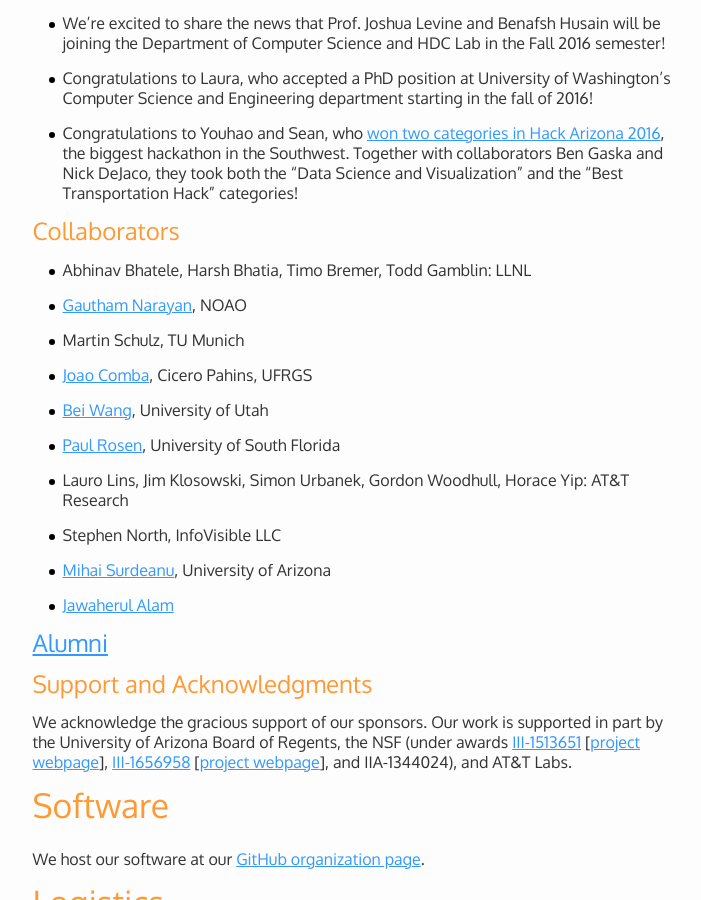
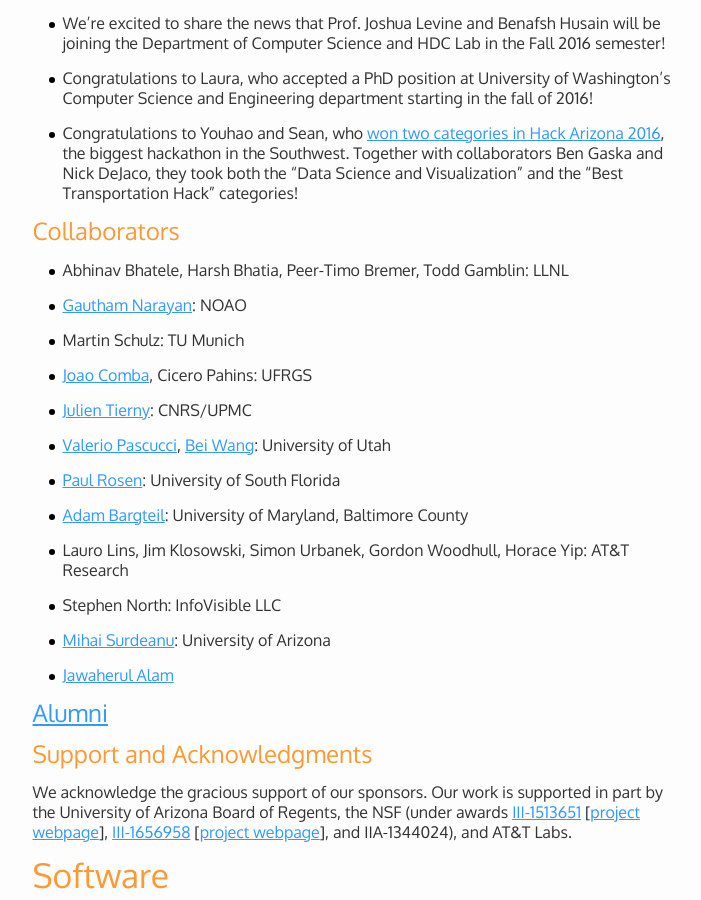
Before and after one commit to hdc-arizona/hdc-arizona.github.io, a Jekyll site: the page built from index.md, in a window 1280 px wide and 900 px high, scrolled down 1430 px. Shown: the whole window, without its empty margins (135-836 px from the left). Built offline with Jekyll 4.4.1, drawn with Linux system fonts in a browser that asks for light colours.

Commit message:
Some adds to collaborators (likely to be removed soon)

```diff
--- a/index.md
+++ b/index.md
@@ -77,23 +77,27 @@ We are part of the
 
 ### Collaborators
 
-* Abhinav Bhatele, Harsh Bhatia, Timo Bremer, Todd Gamblin: LLNL
+* Abhinav Bhatele, Harsh Bhatia, Peer-Timo Bremer, Todd Gamblin: LLNL
 
-* [Gautham Narayan](http://ast.noao.edu/about/people/narayan), NOAO
+* [Gautham Narayan](http://ast.noao.edu/about/people/narayan): NOAO
 
-* Martin Schulz, TU Munich
+* Martin Schulz: TU Munich
 
-* [Joao Comba](http://www.inf.ufrgs.br/~comba/), Cicero Pahins, UFRGS
+* [Joao Comba](http://www.inf.ufrgs.br/~comba/), Cicero Pahins: UFRGS
 
-* [Bei Wang](http://www.sci.utah.edu/~beiwang), University of Utah
+* [Julien Tierny](http://www-pequan.lip6.fr/~tierny/): CNRS/UPMC
 
-* [Paul Rosen](http://www.cspaul.com/wordpress/), University of South Florida
+* [Valerio Pascucci](http://www.pascucci.org/), [Bei Wang](http://www.sci.utah.edu/~beiwang): University of Utah
+
+* [Paul Rosen](http://www.cspaul.com/wordpress/): University of South Florida
+
+* [Adam Bargteil](https://www.csee.umbc.edu/~adamb/): University of Maryland, Baltimore County
 
 * Lauro Lins, Jim Klosowski, Simon Urbanek, Gordon Woodhull, Horace Yip: AT&T Research
 
-* Stephen North, InfoVisible LLC
+* Stephen North: InfoVisible LLC
 
-* [Mihai Surdeanu](http://www.surdeanu.info/mihai/), University of Arizona
+* [Mihai Surdeanu](http://www.surdeanu.info/mihai/): University of Arizona
 
 * [Jawaherul Alam](http://www.cs.arizona.edu/~mjalam/)
 
```
